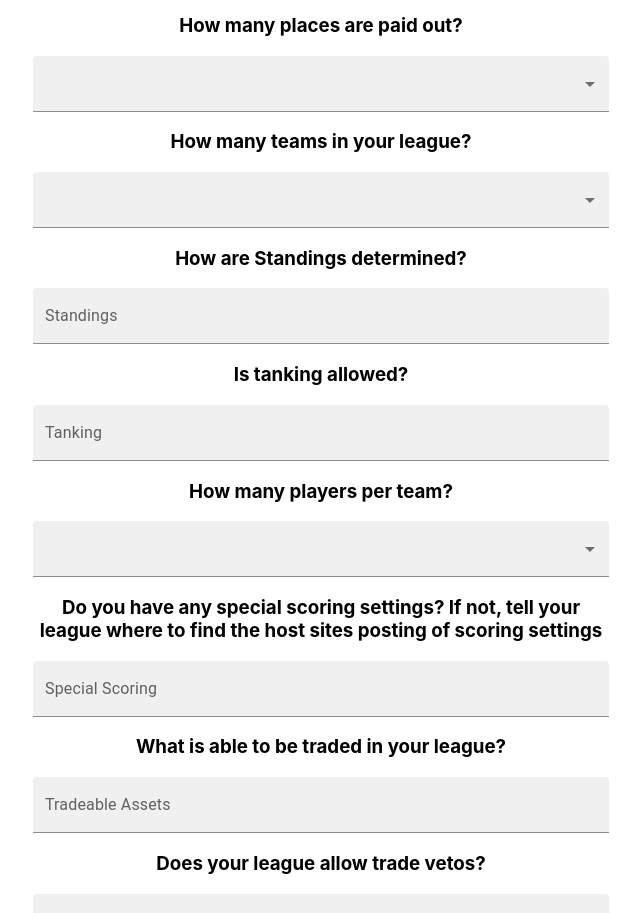
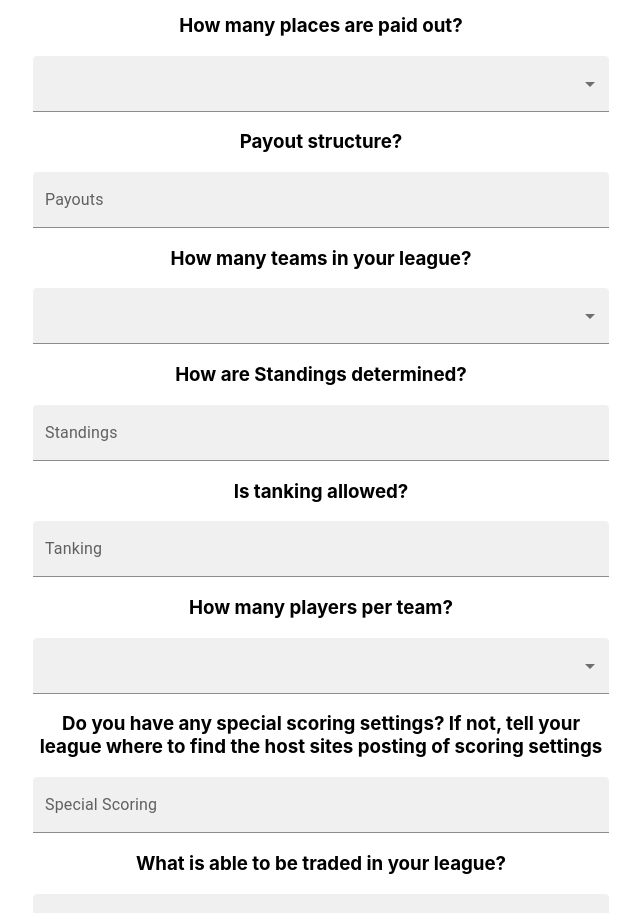
Before and after one commit to AMess33/FantasyBL, a React (Create React App) app: page / in a window 1280 px wide. Shown: the part 980-1893 px from the top of the page, without its empty margins (319-959 px from the left). Built offline with nearby package versions, Linux system fonts and the light colour scheme.

Commit message:
import payouts and render on app

```diff
--- a/src/App.js
+++ b/src/App.js
@@ -8,6 +8,7 @@ import {
   PlacesPaidOut,
   NumberOfTeams,
   RosterSize,
+  Payouts,
 } from "./components/InitialSetup/leagueSetup";
 import Commish from "./components/GeneralSettings/commish";
 import Owner from "./components/GeneralSettings/owner";
@@ -34,6 +35,7 @@ function App() {
         <LeagueStyle value={value} setValue={setValue} />
         <OwnerFees value={value} setValue={setValue} />
         <PlacesPaidOut value={value} setValue={setValue} />
+        <Payouts value={value} setValue={setValue} />
         <NumberOfTeams value={value} setValue={setValue} />
         <Standings value={value} setValue={setValue} />
         <RosterSize value={value} setValue={setValue} />
```
